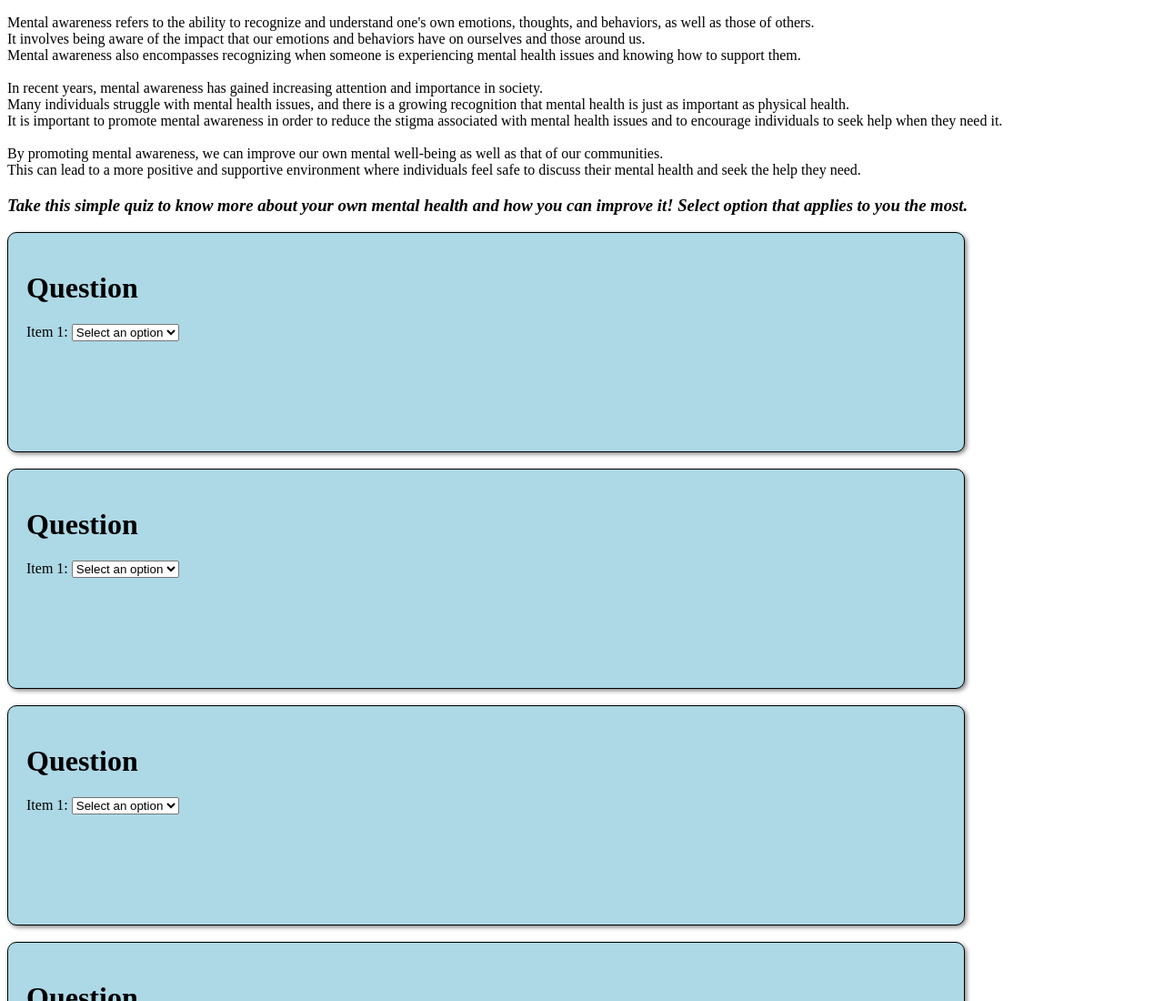
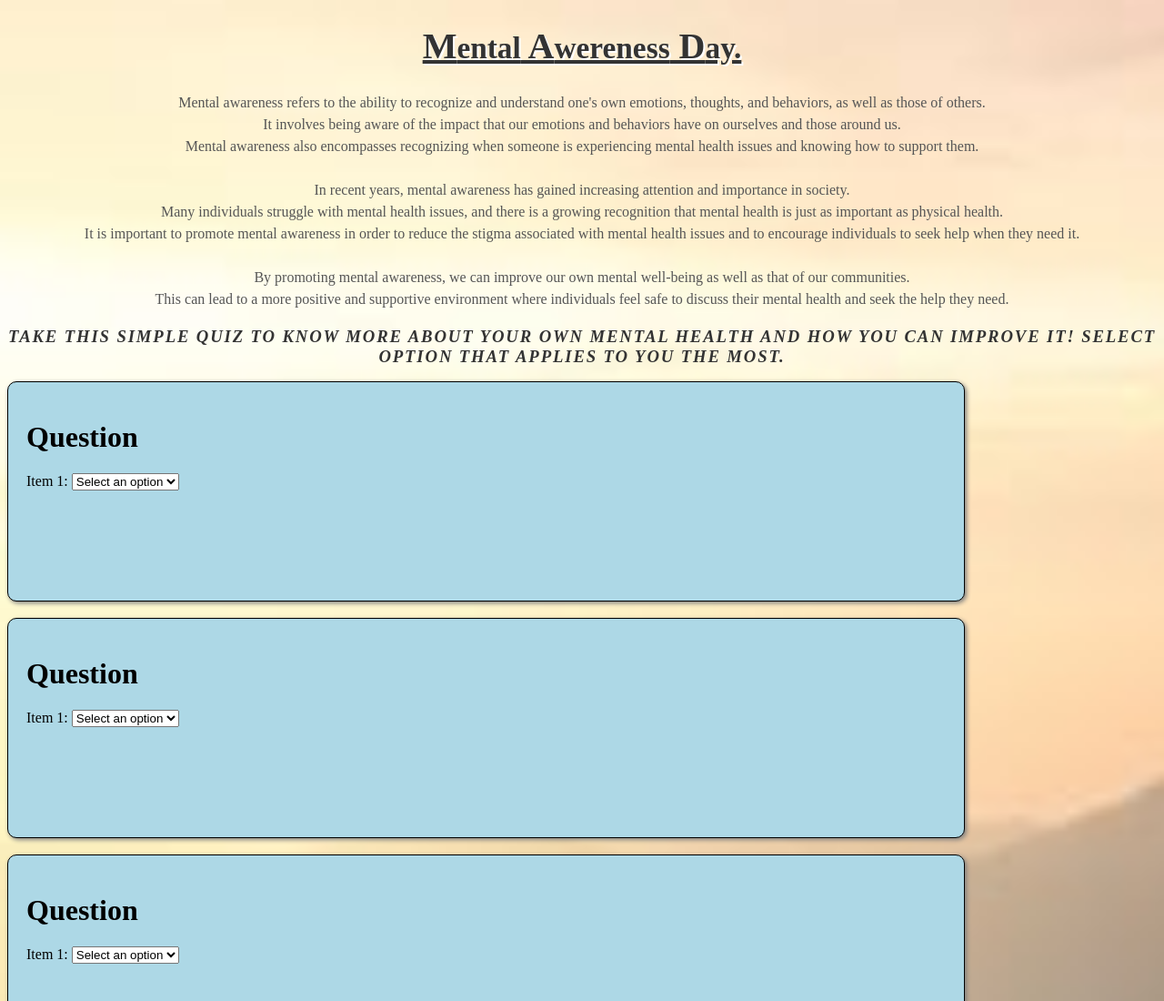
Before and after one commit to Kevin-Kinyanjui/Phase-1-final-project, a plain HTML site: page index.html in a window 1280 px wide. Shown: the top 1100 px of the page at 91% size. Drawn offline with Linux system fonts and the light colour scheme.

Commit message:
added source files

```diff
--- a/index.css
+++ b/index.css
@@ -30,3 +30,34 @@
     background-color: #3e8e41;
     transform: translateY(2px);
   }
+
+  #body {
+    background: linear-gradient(to bottom, #b0c4de, #f5f5dc);
+    background-image: url("src/pic.jpeg");
+    background-size: cover;
+  }
+
+  .heading {
+    font-size: 2.5rem;
+    font-weight: bold;
+    text-align: center;
+    color: #333;
+    text-shadow: 2px 2px #fff;
+  }
+
+  .introForm {
+    font-size: 1rem;
+    line-height: 1.5;
+    color: #555;
+    text-align: center;
+    margin-bottom: 1rem;
+  }
+
+.takeQuiz {
+    font-weight: bold;
+    text-transform: uppercase;
+    letter-spacing: 0.1em;
+    color: #333;
+    text-align: center;
+    margin-bottom: 1rem;
+}
--- a/index.html
+++ b/index.html
@@ -7,8 +7,9 @@
              <link rel="stylesheet" href="index.css">
 	</head>
 
-	<body>
-       <form>
+	<body id="body">
+        <h1 class="heading"><u> M<small>ental</small> A<small>wereness</small> D<small>ay.</small> </u> </h1>
+       <form class="introForm" >
         <p>
             <div> Mental awareness refers to the ability to recognize and understand one's own emotions,
             thoughts, and behaviors, as well as those of others. </div>It involves being aware of the impact
@@ -30,7 +31,7 @@
         </p>
        </form>
 
-       <h3><i>Take this simple quiz to know more about your own mental health and how you can improve it! Select option that applies to you the most. </i> </h3> </hr>
+       <h3 class="takeQuiz"><i>Take this simple quiz to know more about your own mental health and how you can improve it! Select option that applies to you the most. </i> </h3> </hr>
 
        <div class="box">
         <h1> Question </h1>
```
Also changed, not shown: src/pic.jpeg (added).
